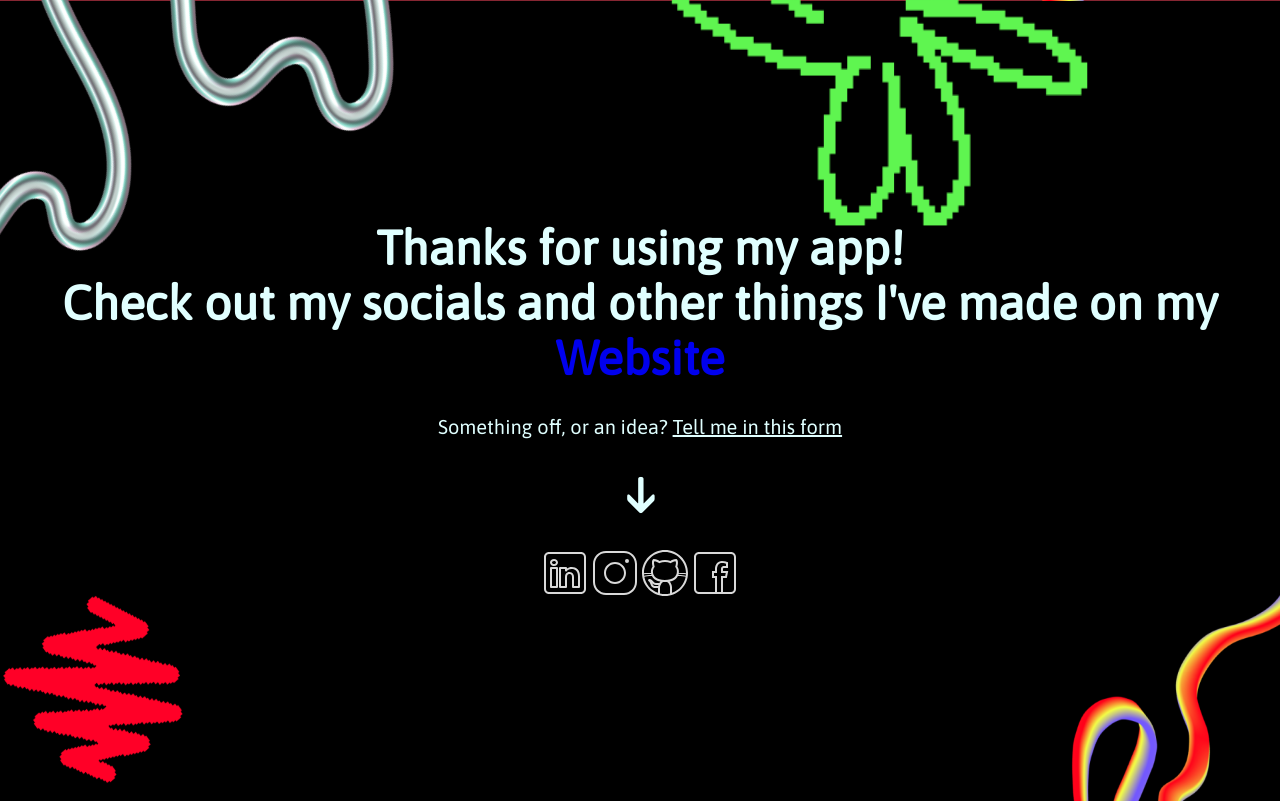
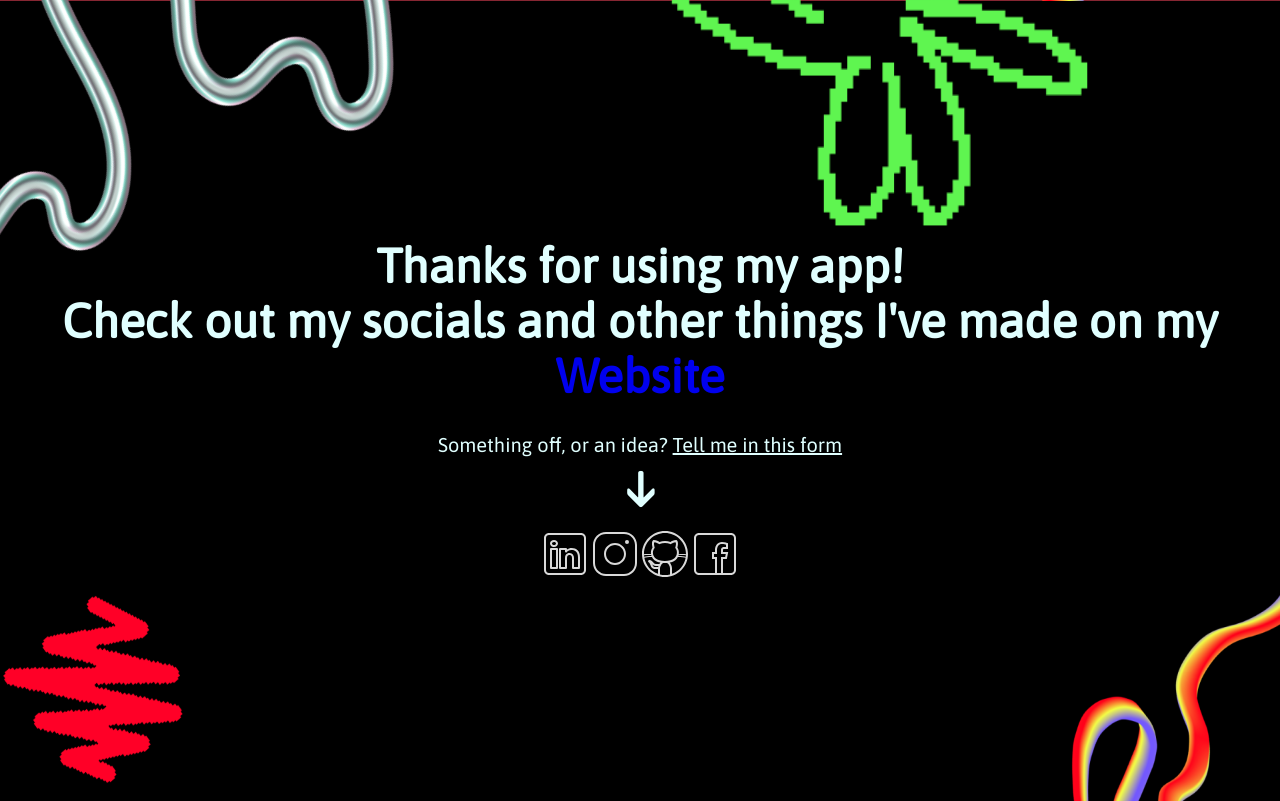
Before and after one commit to Ian-Mei/UMass-Dining-Wrapped, a Flask app: template templates/wrapped.html in a window 1280 px wide. Shown: the part 3199-4000 px from the top of the page. Run offline with Flask 3, Linux system fonts and the light colour scheme; the template is opened without the code that fills it, so the values that code supplies are empty.

Commit message:
Fix review findings: arrow isn't a heading, link colors, rel
The end screen's arrow was a second h1 (read out as a heading); it's a hidden
div now. The Website link gets rel="noopener" like the others, FAQ links take
the answer text's color, and the test reads FEEDBACK_URL instead of copying it.

```diff
--- a/static/styles/home.css
+++ b/static/styles/home.css
@@ -586,6 +586,7 @@
   text-decoration: underline;
 }
 .question-text1 a {
+  color: inherit;
   text-decoration: underline;
 }
 .home-howto p {
--- a/static/styles/wrapped.css
+++ b/static/styles/wrapped.css
@@ -79,6 +79,12 @@ section#end .feedback {
 section#end .feedback a {
   color: inherit;
   text-decoration: underline;
+}
+section#end .arrow {
+  font-size: 3rem;
+  font-weight: bold;
+  line-height: 1;
+  margin-bottom: 10px;
 }
 section .container {
   margin: 0px;
--- a/templates/wrapped.html
+++ b/templates/wrapped.html
@@ -488,9 +488,9 @@
         <section id="end">
           <img src="{{ url_for('static', filename='styles/imgs/background7.png') }}" class="background">
           <div class="container reveal">
-            <h1>Thanks for using my app! <br>Check out my socials and other things I've made on my <a href="https://ian-mei.github.io" target="_blank">Website</a></h1>
+            <h1>Thanks for using my app! <br>Check out my socials and other things I've made on my <a href="https://ian-mei.github.io" target="_blank" rel="noopener">Website</a></h1>
             <p class="feedback">Something off, or an idea? <a href="{{ feedback_url }}" target="_blank" rel="noopener">Tell me in this form</a></p>
-            <h1>&#8595;</h1>
+            <div class="arrow" aria-hidden="true">&#8595;</div>
             <div class="socials">
               <a
                 class="icon"
```
Also changed, not shown: tests/test_app.py (+1 -1 lines).
